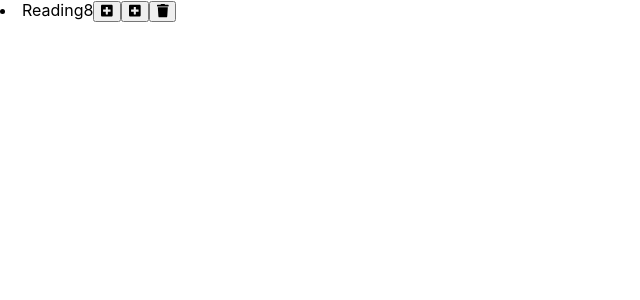
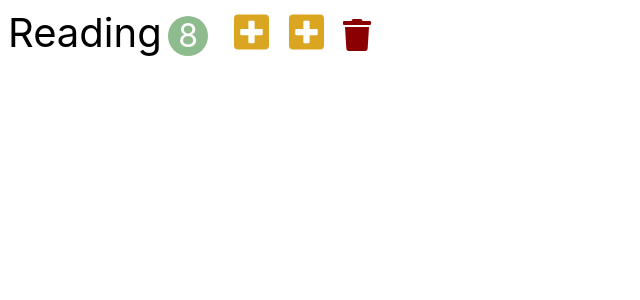
Before and after one commit to juyong0822/ReactProject, a React (Create React App) app: page / in a window 1280 px wide. Shown: the top 300 px of the page, without its empty margins (0-640 px from the left). Built offline with nearby package versions, Linux system fonts and the light colour scheme.

Commit message:
Add css of habit component

```diff
--- a/src/app.css
+++ b/src/app.css
@@ -1,38 +1,46 @@
-.App {
-  text-align: center;
+button {
+  outline: none;
+  border: 0;
+  cursor: pointer;
 }
 
-.App-logo {
-  height: 40vmin;
-  pointer-events: none;
+.habit {
+  font-size: 2.5rem;
+  padding: 0.5rem;
+  list-style: none;
 }
 
-@media (prefers-reduced-motion: no-preference) {
-  .App-logo {
-    animation: App-logo-spin infinite 20s linear;
-  }
+.habit-count {
+  display: inline-block;
+  text-align: center;
+  font-size: 2rem;
+  width: 2.5rem;
+  height: 2.5rem;
+  line-height: 2.5rem;
+  margin-left: 0.2em;
+  margin-right: 0.5em;
+  background-color: darkseagreen;
+  color: white;
+  border-radius: 50%;
 }
 
-.App-header {
-  background-color: #282c34;
-  min-height: 100vh;
-  display: flex;
-  flex-direction: column;
-  align-items: center;
-  justify-content: center;
-  font-size: calc(10px + 2vmin);
-  color: white;
+.habit-button {
+  font-size: 2.5rem;
+  margin: 0 0.1em;
+  background-color: transparent;
 }
 
-.App-link {
-  color: #61dafb;
+.habit-button:hover {
+  opacity: 0.8;
 }
 
-@keyframes App-logo-spin {
-  from {
-    transform: rotate(0deg);
-  }
-  to {
-    transform: rotate(360deg);
-  }
+.habit-increase,
+.habit-decrease {
+  color: goldenrod;
 }
+
+.habit-delete {
+  font-size: 2rem;
+  vertical-align: baseline;
+  color: darkred;
+}
```
